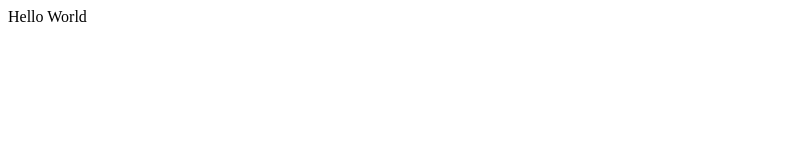
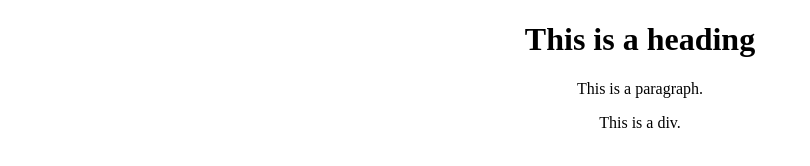
Before and after one commit to 3lliotkim/First-Web-Server, a plain HTML site: page index.html in a window 1280 px wide. Shown: the whole page, without its empty margins (0-810 px from the left). Drawn offline with Linux system fonts and the light colour scheme.

Commit message:
html testing and added css

```diff
--- a/index.html
+++ b/index.html
@@ -5,8 +5,15 @@
     <meta http-equiv="X-UA-Compatible" content="IE=edge">
     <meta name="viewport" content="width=device-width, initial-scale=1.0">
     <title>Document</title>
+    <style>
+    h1 {text-align: center;}
+    p {text-align: center;}
+    div {text-align: center;}
+    </style>
 </head>
 <body>
-    Hello World
+    <h1>This is a heading</h1>
+    <p>This is a paragraph.</p>
+    <div>This is a div.</div>
 </body>
 </html>
```
Also changed, not shown: main.css (added).
